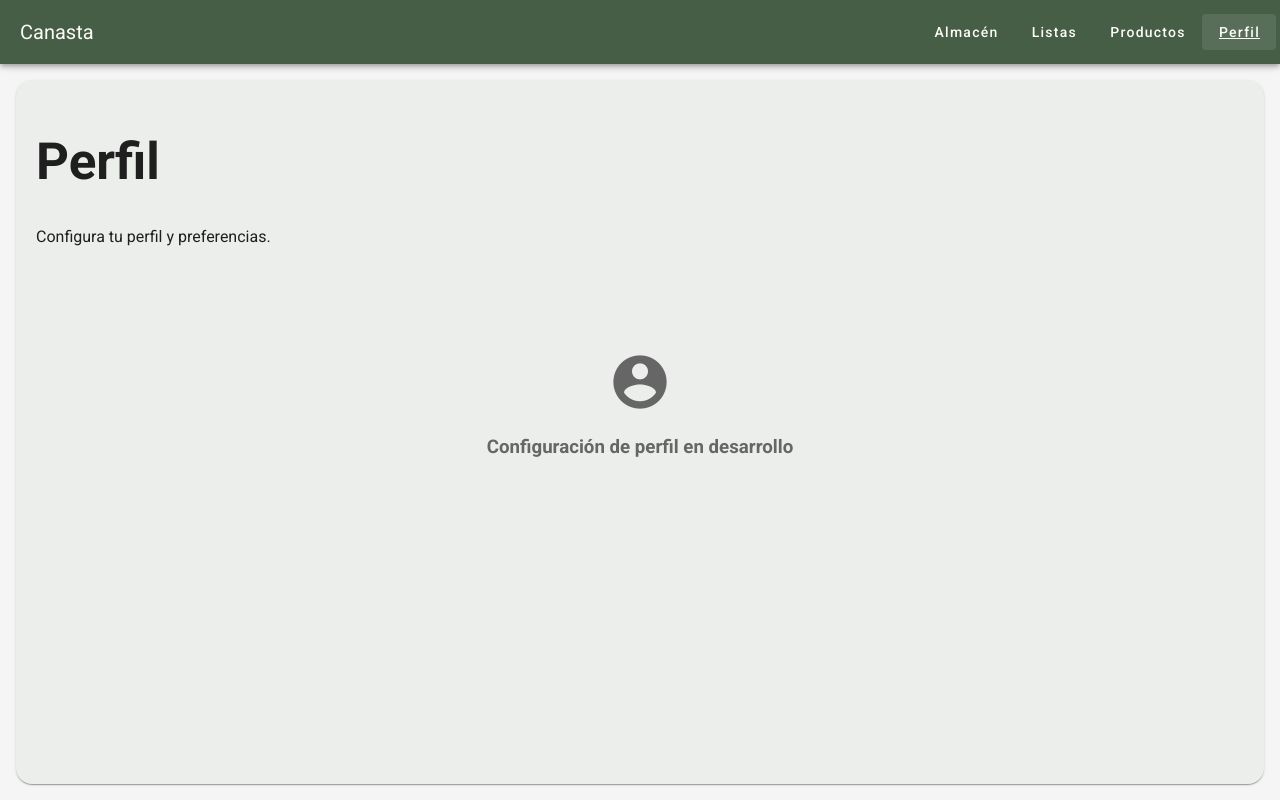
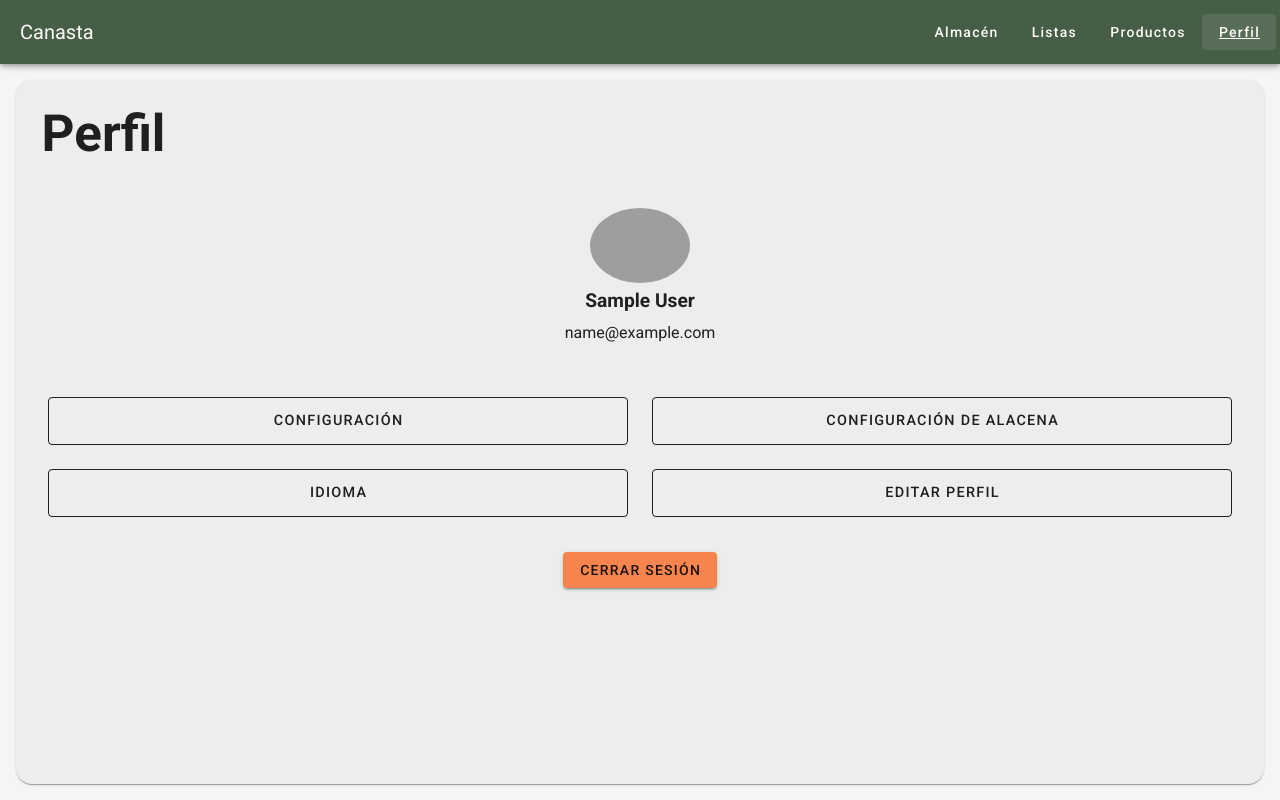
Before and after one commit to mgarciapuente/TP-HCI-WEB, a Vue app: page /perfil in a window 1280 px wide. Built offline with nearby package versions, Linux system fonts and the light colour scheme; sample sign-in values are in the browser's storage; grey boxes are pictures that could not be loaded.

Commit message:
approach of profile page

```diff
--- a/package.json
+++ b/package.json
@@ -10,6 +10,7 @@
   },
   "dependencies": {
     "@mdi/font": "^7.4.47",
+    "pinia": "^3.0.3",
     "vite-plugin-vuetify": "^2.1.2",
     "vue": "^3.5.18",
     "vue-router": "^4.5.1",
@@ -18,6 +19,7 @@
   "devDependencies": {
     "@vitejs/plugin-vue": "^6.0.1",
     "@vue/tsconfig": "^0.7.0",
+    "prettier": "^3.6.2",
     "typescript": "~5.8.3",
     "vite": "^7.1.2",
     "vue-tsc": "^3.0.5"
--- /dev/null
+++ b/src/components/LoginForm.vue
@@ -0,0 +1,45 @@
+<template>
+  <div>
+    <button @click="simulateLogin" class="login-button">
+      Iniciar Sesión
+    </button>
+  </div>
+</template>
+
+<script setup lang="ts">
+import { useAuthStore } from '../stores/auth'
+
+const authStore = useAuthStore()
+
+// Función temporal para simular login
+const simulateLogin = () => {
+  authStore.setAuth(
+    {
+      name: 'Juan Pérez',
+      email: 'juan.perez@email.com',
+      avatar: 'https://img.freepik.com/vector-premium/perfil-hombre-dibujos-animados_18591-58483.jpg'
+    },
+    'fake-token-123'
+  )
+}
+</script>
+
+<style scoped>
+
+.login-info {
+  text-align: center;
+}
+
+.login-button {
+  padding: 0.5rem 1rem;
+  background-color: #4caf50;
+  color: white;
+  border: none;
+  border-radius: 4px;
+  cursor: pointer;
+}
+
+.login-button:hover {
+  background-color: #45a049;
+}
+</style>
--- /dev/null
+++ b/src/components/UserProfile.vue
@@ -0,0 +1,124 @@
+<template>
+  <div class="profile-container">
+    <!-- Información del usuario -->
+    <div class="profile-info">
+      <img
+        :src="authStore.user?.avatar || defaultAvatar"
+        class="profile-avatar"
+        :alt="authStore.user?.name || 'Usuario'"
+      />
+      <p class="perfil-name">{{ authStore.user?.name }}</p>
+      <p class="perfil-email">{{ authStore.user?.email }}</p>
+    </div>
+
+    <!-- Grilla de botones 2x2 -->
+    <v-container fluid class="buttons-grid">
+      <v-row>
+        <v-col cols="6">
+          <v-btn
+            variant="outlined"
+            block
+            class="grid-button"
+          >
+            Configuración
+          </v-btn>
+        </v-col>
+        <v-col cols="6">
+          <v-btn
+            variant="outlined"
+            block
+            class="grid-button"
+          >
+            Configuración de Alacena
+          </v-btn>
+        </v-col>
+      </v-row>
+
+      <v-row>
+        <v-col cols="6">
+          <v-btn
+            variant="outlined"
+            block
+            class="grid-button"
+          >
+            Idioma
+          </v-btn>
+        </v-col>
+        <v-col cols="6">
+          <v-btn
+            variant="outlined"
+            block
+            class="grid-button"
+          >
+            Editar perfil
+          </v-btn>
+        </v-col>
+      </v-row>
+    </v-container>
+
+    <!-- Botón de logout -->
+    <v-btn @click="authStore.logout()" class="logout-button">
+      Cerrar sesión
+    </v-btn>
+  </div>
+</template>
+
+<script setup lang="ts">
+import { useAuthStore } from '../stores/auth'
+
+const authStore = useAuthStore()
+
+const defaultAvatar = 'https://img.freepik.com/vector-premium/perfil-hombre-dibujos-animados_18591-58483.jpg'
+</script>
+
+<style scoped>
+.perfil-name {
+  font-weight: bold;
+  font-size: 1.2em;
+  margin-bottom: 0.25em;
+  margin-top: 0.25em;
+  text-align: center;
+}
+
+.perfil-email {
+  font-size: 1em;
+  text-align: center;
+  margin-bottom: 0.25em;
+  margin-top: 0.25em;
+}
+
+.profile-avatar{
+  max-width: 100px;
+  border-radius: 50%;
+  align-items: center;
+  margin: 0.25em auto;
+  display: block;
+}
+
+.buttons-grid {
+  margin: 1rem 0;
+  width: 100%;
+}
+
+.grid-button {
+  height: 48px;
+  font-size: 0.9em;
+}
+
+.profile-container {
+  display: flex;
+  flex-direction: column;
+  align-items: center;
+  padding: 1rem;
+}
+
+.profile-info {
+  margin-bottom: 1rem;
+  text-align: center;
+}
+
+.logout-button {
+  background-color: #F5844E;
+  margin-top: 0.25em;
+}
+</style>
--- a/src/main.ts
+++ b/src/main.ts
@@ -1,10 +1,14 @@
 import { createApp } from 'vue'
+import { createPinia } from 'pinia'
 import './style.css'
 import App from './App.vue'
 import vuetify from './plugins/vuetify'
 import router from './router'
 
+const pinia = createPinia()
+
 createApp(App)
+  .use(pinia)
   .use(vuetify)
   .use(router)
   .mount('#app')
--- a/src/pages/PerfilPage.vue
+++ b/src/pages/PerfilPage.vue
@@ -1,31 +1,22 @@
 <template>
-  <div class="perfil-page">
-    <h1>Perfil</h1>
-    <p>Configura tu perfil y preferencias.</p>
-
-    <!-- Placeholder para el contenido del perfil -->
-    <div class="content-placeholder">
-      <v-icon size="64" color="grey">mdi-account-circle</v-icon>
-      <h3>Configuración de perfil en desarrollo</h3>
-    </div>
+  <h1 class="perfil-title">Perfil</h1>
+  <div>
+    <UserProfile v-if="authStore.isLoggedIn" />
+    <LoginForm v-else />
   </div>
 </template>
 
 <script setup lang="ts">
-// Lógica del perfil aquí
+import { useAuthStore } from '../stores/auth'
+import UserProfile from '../components/UserProfile.vue'
+import LoginForm from '../components/LoginForm.vue'
+
+const authStore = useAuthStore()
 </script>
 
 <style scoped>
-.perfil-page {
-  padding: 20px;
-}
 
-.content-placeholder {
-  display: flex;
-  flex-direction: column;
-  align-items: center;
-  justify-content: center;
-  height: 300px;
-  color: #666;
+.perfil-title{
+  margin: 0.5em 0.5em;
 }
 </style>
--- /dev/null
+++ b/src/stores/auth.ts
@@ -0,0 +1,54 @@
+import { defineStore } from 'pinia'
+import { ref, computed } from 'vue'
+
+export const useAuthStore = defineStore('auth', () => {
+  // Estado
+  const user = ref(null)
+  const token = ref(localStorage.getItem('token'))
+
+  // Getters
+  const isLoggedIn = computed(() => !!token.value)
+
+  // Actions
+  const setAuth = (userData: any, authToken: string) => {
+    user.value = userData
+    token.value = authToken
+    localStorage.setItem('token', authToken)
+    localStorage.setItem('user', JSON.stringify(userData))
+  }
+
+  const logout = () => {
+    user.value = null
+    token.value = null
+    localStorage.removeItem('token')
+    localStorage.removeItem('user')
+  }
+
+  // Cargar datos del usuario desde localStorage si existe token
+  const initAuth = () => {
+    const storedUser = localStorage.getItem('user')
+    if (token.value && storedUser) {
+      user.value = JSON.parse(storedUser)
+    } else if (token.value) {
+      // Si hay token pero no datos de usuario, crear datos por defecto
+      user.value = {
+        name: 'Juan Pérez',
+        email: 'juan.perez@email.com',
+        avatar: 'https://img.freepik.com/vector-premium/perfil-hombre-dibujos-animados_18591-58483.jpg'
+      }
+      localStorage.setItem('user', JSON.stringify(user.value))
+    }
+  }
+
+  // Inicializar al crear el store
+  initAuth()
+
+  return {
+    user,
+    token,
+    isLoggedIn,
+    setAuth,
+    logout,
+    initAuth
+  }
+})
```
Also changed, not shown: 1 other file (tests, documents, lock files or other folders).
